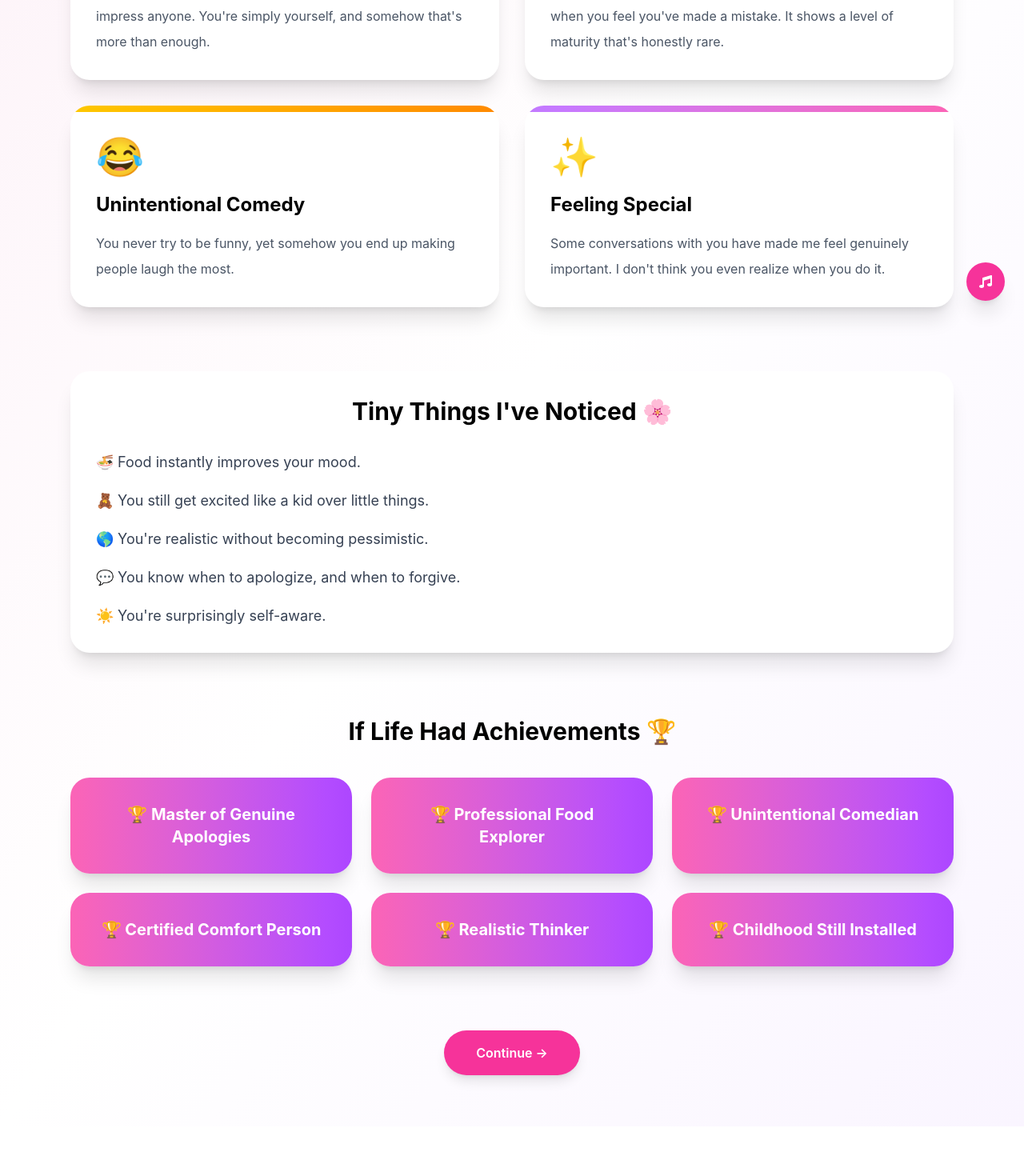
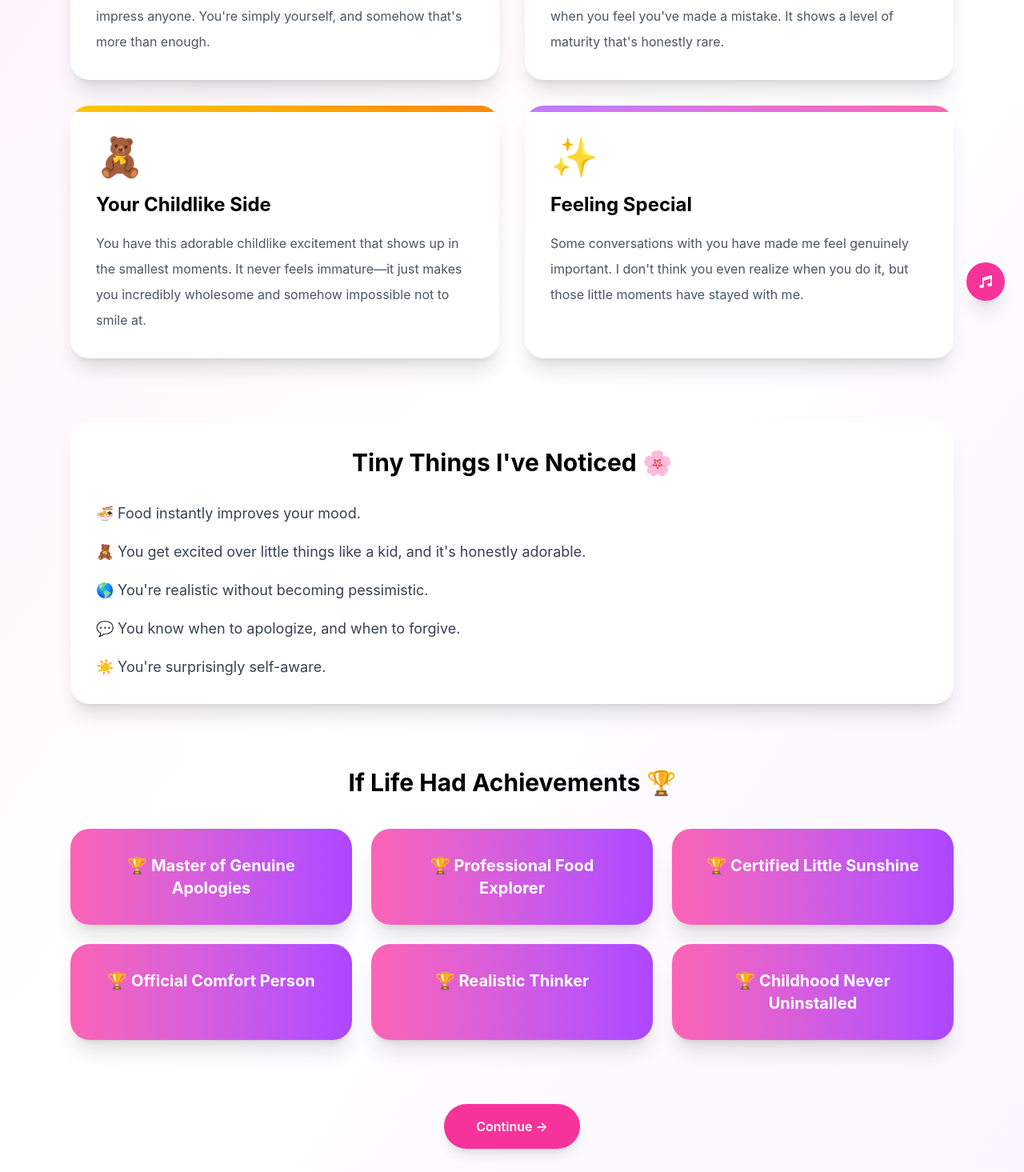
Before and after one commit to shanmukha2491/birthday_suprise, a React (Vite) app: page /wrapped in a window 1280 px wide. Shown: the part 400-1865 px from the top of the page at 80% size. Before the commit the page ends 1808 px from the top, so only its background shows below. Built offline with nearby package versions, Linux system fonts and the light colour scheme.

Commit message:
some changes

```diff
--- a/src/data/wrapped.js
+++ b/src/data/wrapped.js
@@ -15,23 +15,23 @@ export const observations = [
   },
   {
     id: 3,
-    emoji: "😂",
-    title: "Unintentional Comedy",
-    text: "You never try to be funny, yet somehow you end up making people laugh the most.",
+    emoji: "🧸",
+    title: "Your Childlike Side",
+    text: "You have this adorable childlike excitement that shows up in the smallest moments. It never feels immature—it just makes you incredibly wholesome and somehow impossible not to smile at.",
     gradient: "from-yellow-400 to-orange-400",
   },
   {
     id: 4,
     emoji: "✨",
     title: "Feeling Special",
-    text: "Some conversations with you have made me feel genuinely important. I don't think you even realize when you do it.",
+    text: "Some conversations with you have made me feel genuinely important. I don't think you even realize when you do it, but those little moments have stayed with me.",
     gradient: "from-purple-400 to-pink-400",
   },
 ];
 
 export const littleThings = [
   "🍜 Food instantly improves your mood.",
-  "🧸 You still get excited like a kid over little things.",
+  "🧸 You get excited over little things like a kid, and it's honestly adorable.",
   "🌎 You're realistic without becoming pessimistic.",
   "💬 You know when to apologize, and when to forgive.",
   "☀️ You're surprisingly self-aware.",
@@ -40,8 +40,8 @@ export const littleThings = [
 export const achievements = [
   "🏆 Master of Genuine Apologies",
   "🏆 Professional Food Explorer",
-  "🏆 Unintentional Comedian",
-  "🏆 Certified Comfort Person",
+  "🏆 Certified Little Sunshine",
+  "🏆 Official Comfort Person",
   "🏆 Realistic Thinker",
-  "🏆 Childhood Still Installed",
+  "🏆 Childhood Never Uninstalled",
 ];
--- a/src/pages/Birthday.jsx
+++ b/src/pages/Birthday.jsx
@@ -56,24 +56,23 @@ const Birthday = () => {
             className="mt-24 grid md:grid-cols-3 gap-8"
           >
             <QuoteCard
-              emoji="😂"
-              title="Professional Menace"
-              text="Certified expert at making people laugh."
+              emoji="🧸"
+              title="Tiny Human Energy"
+              text="Somehow manages to be an adult and an adorable little kid at the exact same time."
             />
 
             <QuoteCard
-              emoji="🎂"
-              title="Birthday Rule"
-              text="Calories don't count today."
+              emoji="🍰"
+              title="Birthday Physics"
+              text="On birthdays, calories become compliments. It's basic science."
             />
 
             <QuoteCard
-              emoji="❤️"
-              title="Special Human"
-              text="Thanks for making ordinary days a little brighter."
+              emoji="🤍"
+              title="Safe Place"
+              text="Thank you for being the kind of person whose presence quietly makes everything feel a little better."
             />
           </motion.div>
-
           {/* Button */}
 
           <div className="mt-24 text-center">
--- a/src/pages/Memes.jsx
+++ b/src/pages/Memes.jsx
@@ -66,8 +66,8 @@ const Memes = () => {
           <h2 className="text-2xl font-bold">Final Observation 🧐</h2>
 
           <p className="mt-5 text-lg text-gray-600">
-            Scientists still haven't figured out how one person can be this
-            funny without even trying.
+            Your presence has a strangely calming effect. It's one of those
+            things that's hard to explain but impossible not to notice.
           </p>
         </motion.div>
 
```
